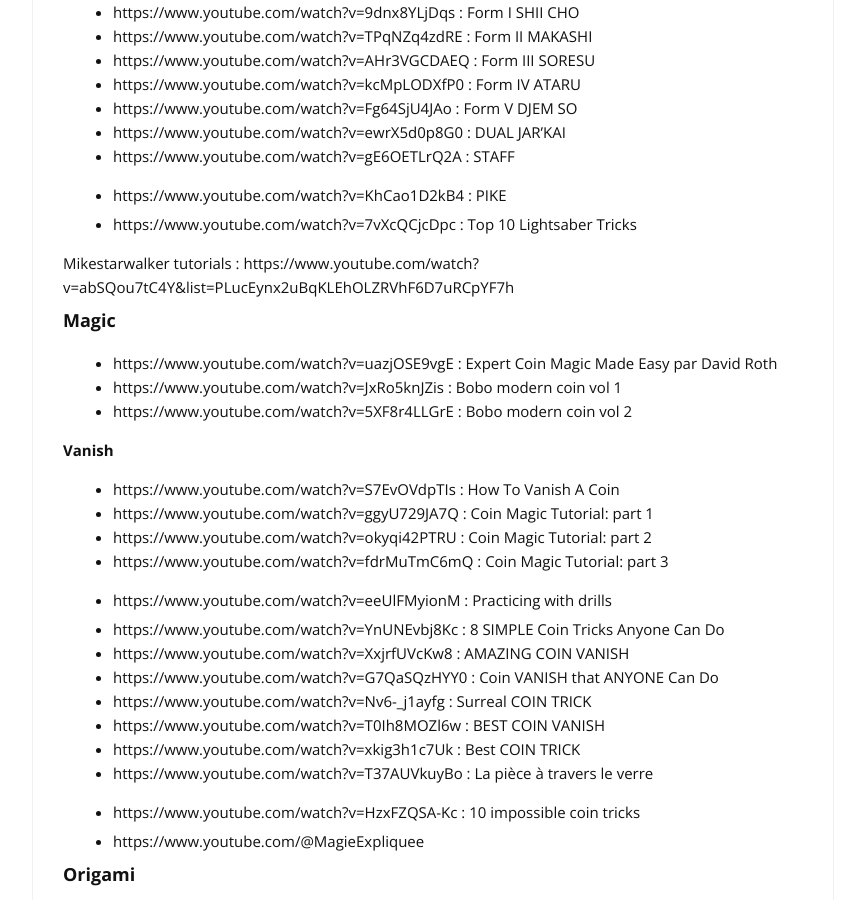
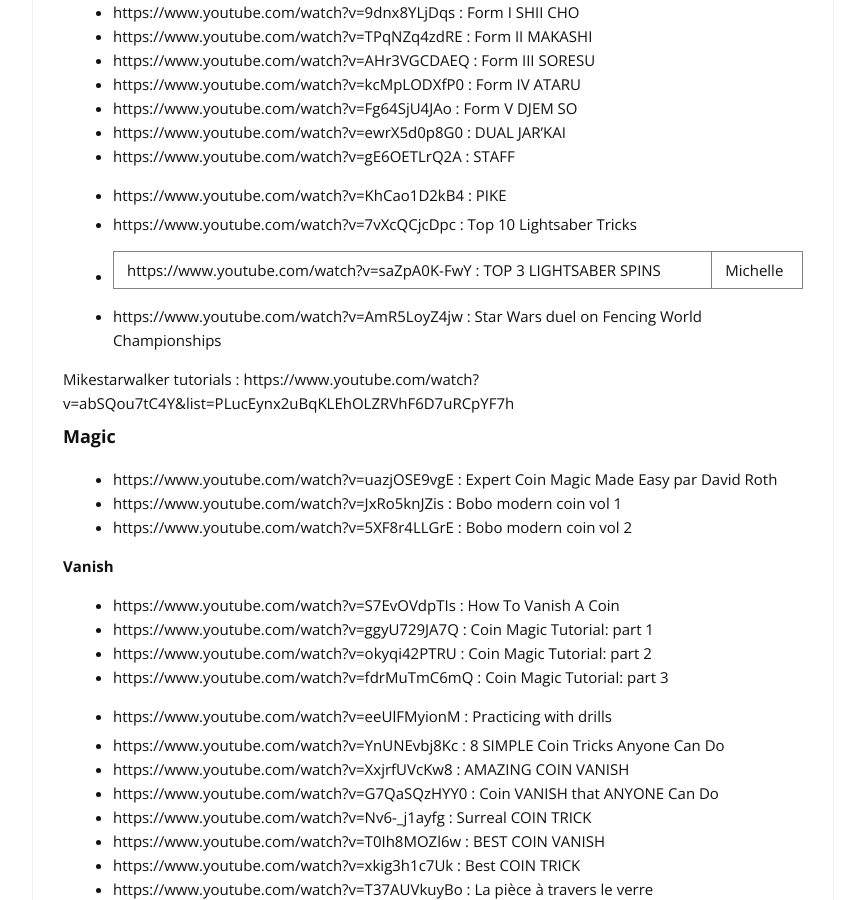
Before and after one commit to cylmat/cylmat.github.io, a Jekyll site: the page built from _pages/tricks.md, in a window 1280 px wide and 900 px high, scrolled down 3534 px. Shown: the whole window, without its empty margins (207-1072 px from the left). Built offline with Jekyll 4.4.1, drawn with Linux system fonts in a browser that asks for light colours; nearby versions of some CDN libraries.

Commit message:
Update tricks.md

```diff
--- a/_pages/tricks.md
+++ b/_pages/tricks.md
@@ -128,6 +128,8 @@
 - https://www.youtube.com/watch?v=KhCao1D2kB4 : PIKE
 
 - https://www.youtube.com/watch?v=7vXcQCjcDpc : Top 10 Lightsaber Tricks
+- https://www.youtube.com/watch?v=saZpA0K-FwY : TOP 3 LIGHTSABER SPINS | Michelle
+- https://www.youtube.com/watch?v=AmR5LoyZ4jw : Star Wars duel on Fencing World Championships
 
 Mikestarwalker tutorials : https://www.youtube.com/watch?v=abSQou7tC4Y&list=PLucEynx2uBqKLEhOLZRVhF6D7uRCpYF7h
 
```
